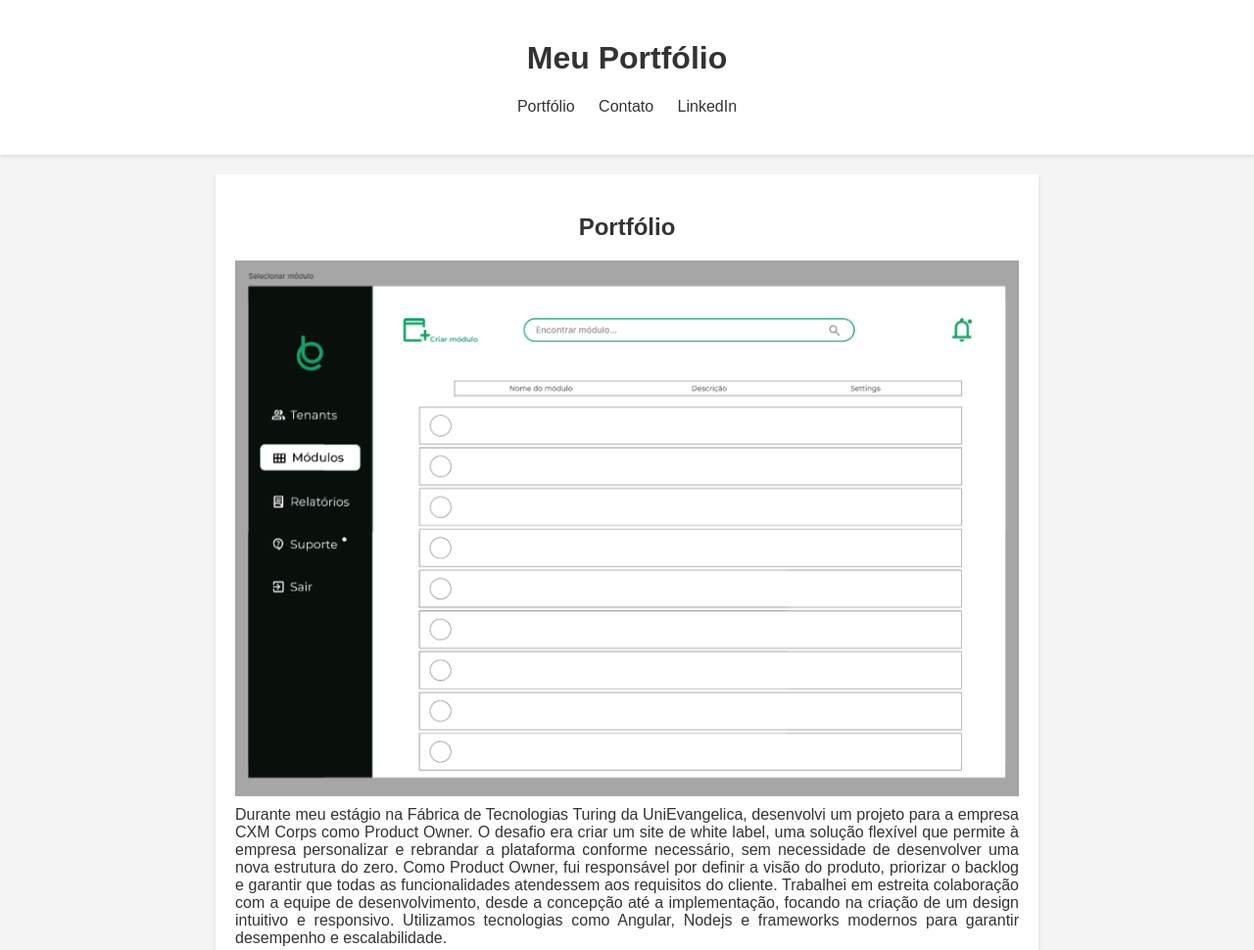
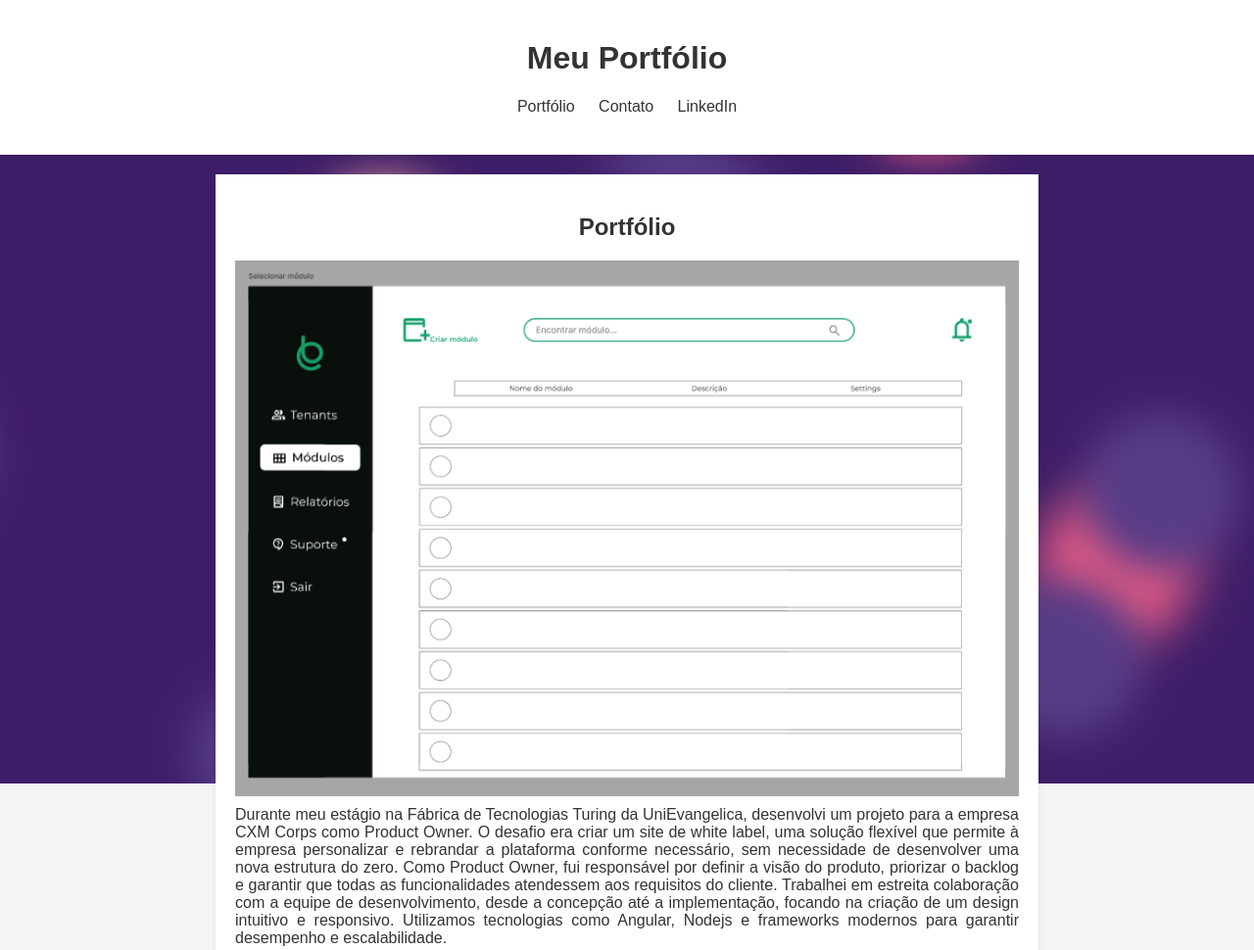
Before and after one commit to Fewyess/Meu-portfolio, a plain HTML site: page index.html in a window 1280 px wide. Shown: the top 970 px of the page at 98% size. Drawn offline with Linux system fonts and the light colour scheme; files that its build step writes are made by us from their sources; files whose address does not match are found by name.

Commit message:
background add

```diff
--- a/index.html
+++ b/index.html
@@ -9,6 +9,27 @@
     <script defer src="script.js"></script>
 </head>
 <body>
+    <div class="background">
+        <span></span>
+        <span></span>
+        <span></span>
+        <span></span>
+        <span></span>
+        <span></span>
+        <span></span>
+        <span></span>
+        <span></span>
+        <span></span>
+        <span></span>
+        <span></span>
+        <span></span>
+        <span></span>
+        <span></span>
+        <span></span>
+        <span></span>
+        <span></span>
+        <span></span>
+    </div>
     <header>
         <h1 id="titulo">Meu Portfólio</h1>
         <nav>
```
